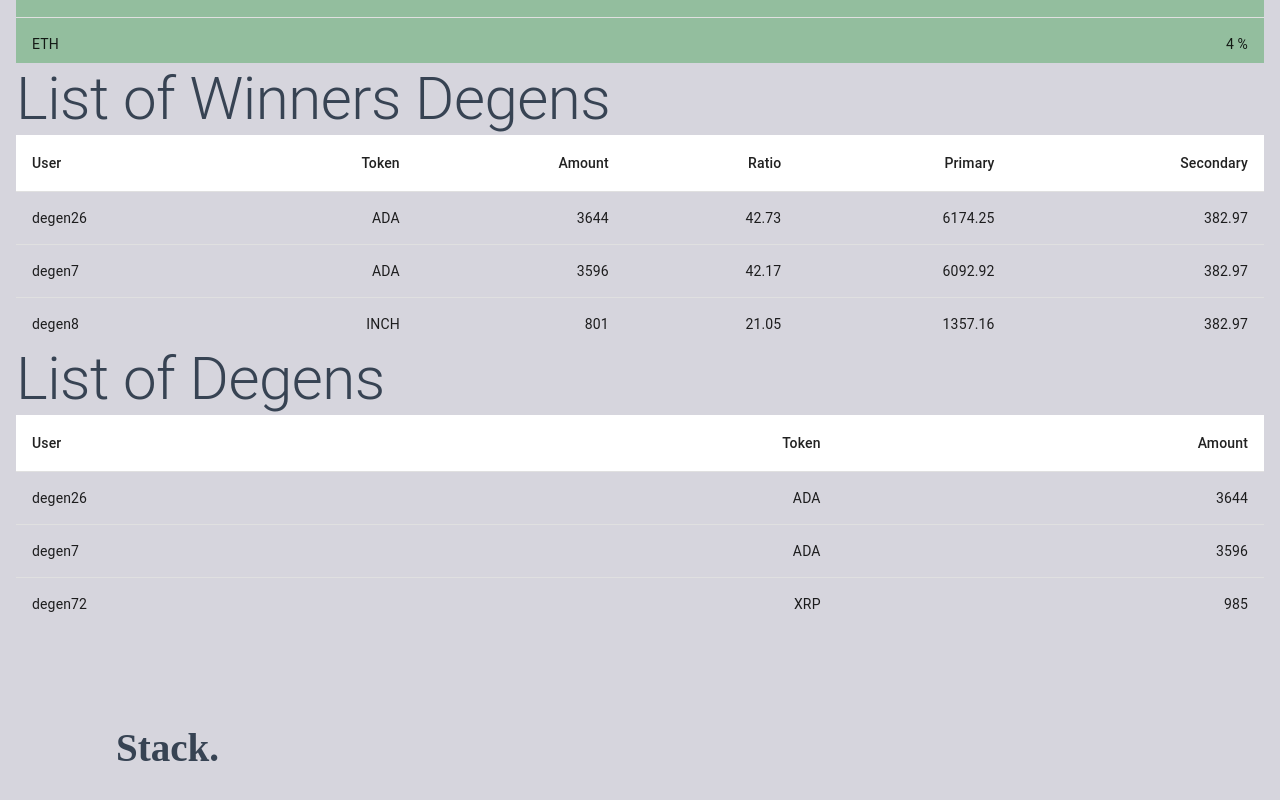
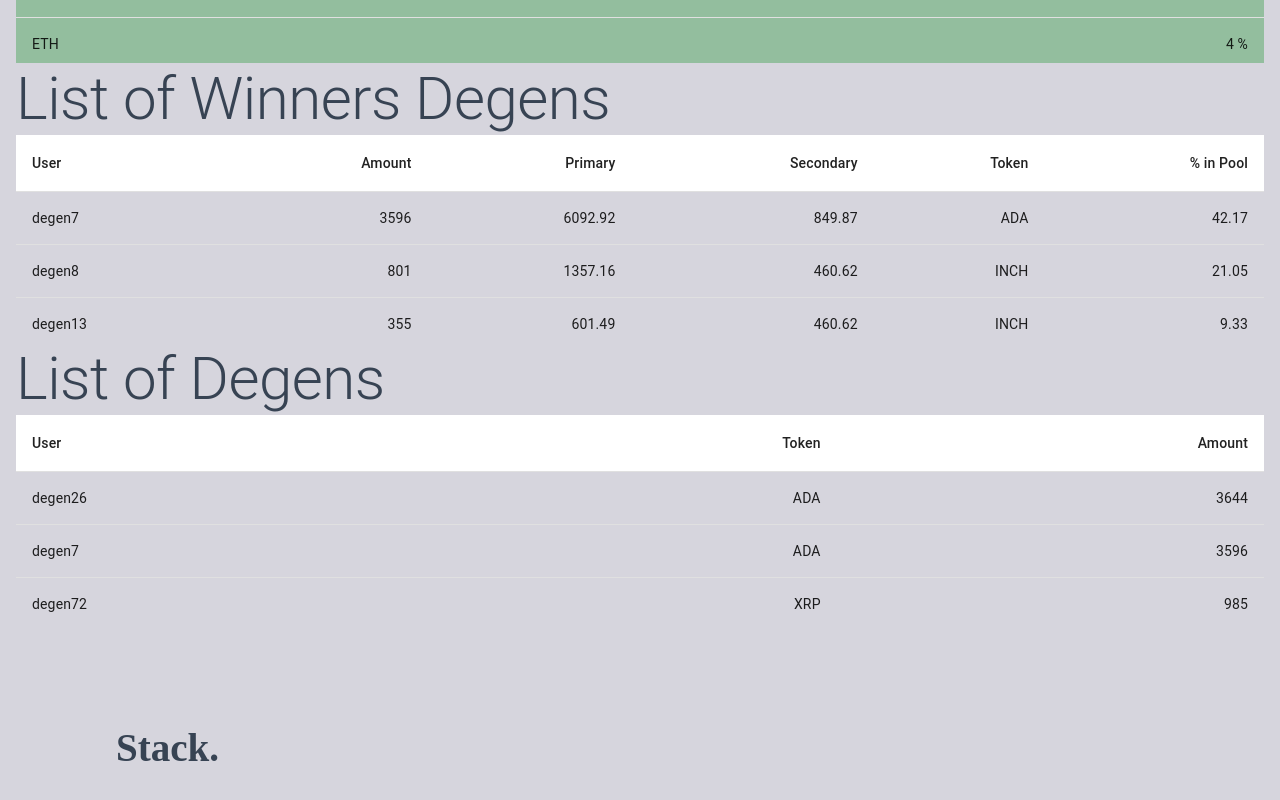
Before and after one commit to lamachina/kotkitty, a React (Vite) app: page / in a window 1280 px wide. Shown: the part 1520-2320 px from the top of the page. Built offline with nearby package versions, Linux system fonts and the light colour scheme; a web font is replaced by a local one.

Commit message:
new test

```diff
--- a/src/components/sections/PrototypeVisu.jsx
+++ b/src/components/sections/PrototypeVisu.jsx
@@ -2,7 +2,7 @@ import { Grid, Paper, Stack, Table, TableBody, TableCell, TableContainer, TableH
 import React from 'react';
 import {
     getTopThreeTokens, getTotalTopThreeAmount, getTotalAmountForAllUsers,
-    getPercentWithDecimals, getUnitFromPercent, getPercentTopPerTop3, getPoolTrade, getAvgEvmTopThree, getAvgEvm, getTopTokenBets, getNumNonVoters, getOtherTokenData
+    getPercentWithDecimals, getUnitFromPercent, getPercentTopPerTop3, getPoolTrade, getAvgEvmTopThree, getAvgEvm, getTopTokenBets, getOtherTokenData
 } from './calc';
 
 const generateRandomData = () => {
@@ -174,22 +174,23 @@ function PrototypeVisu() {
                         <TableHead sx={{ background: '#eeeeee' }}>
                             <TableRow>
                                 <TableCell>User</TableCell>
-                                <TableCell align="right">Token</TableCell>
                                 <TableCell align="right">Amount</TableCell>
-                                <TableCell align="right">Ratio</TableCell>
                                 <TableCell align="right">Primary</TableCell>
                                 <TableCell align="right">Secondary</TableCell>
+                                <TableCell align="right">Token</TableCell>
+                                <TableCell align="right">% in Pool</TableCell>
+
                             </TableRow>
                         </TableHead>
                         <TableBody>
-                            {TopTokenBets.sort((a, b) => b.ratio - a.ratio).map((degen, index) => (
+                            {TopTokenBets.map((degen, index) => (
                                 <TableRow key={degen.name}>
                                     <TableCell>{degen.name}</TableCell>
+                                    <TableCell align="right">{degen.amount_bet}</TableCell>
+                                    <TableCell align="right">{degen.benef}</TableCell>
+                                    <TableCell align="right">{OtherTokenData[index]}</TableCell>
                                     <TableCell align="right">{degen.token}</TableCell>
-                                    <TableCell align="right">{degen.amount_bet}</TableCell>
                                     <TableCell align="right">{degen.ratio}</TableCell>
-                                    <TableCell align="right">{degen.benef}</TableCell>
-                                    <TableCell align="right">{Math.round(OtherTokenData[0].equityprop + OtherTokenData[1].equityprop * 100) / 100}</TableCell>
                                 </TableRow>
                             ))}
                         </TableBody>
--- a/src/components/sections/calc.js
+++ b/src/components/sections/calc.js
@@ -71,7 +71,7 @@ export function getAvgEvm(pool, tokenValues) {
     const topThreeTokens = getTopThreeTokens(pool);
     const tokens = Object.keys(tokenValues).filter(token => !topThreeTokens.includes(token));
     const sortedTokens = tokens.sort((a, b) => tokenValues[b].percentEv - tokenValues[a].percentEv);
-    const topTwelveTokens = sortedTokens.slice(0, 9);
+    const topTwelveTokens = sortedTokens.slice(0, 12);
     const evmValues = topTwelveTokens.map(token => tokenValues[token].percentEv);
     const avgEvm = evmValues.reduce((sum, ev) => sum + ev, 0) / evmValues.length;
 
@@ -141,23 +141,21 @@ export function getTopTokenBets(users, topThreeTokens, InitialPool, poolTrades)
 export function getOtherTokenData(TopTokenBets, InitialPool, poolTrades, topThreeTokens) {
     const otherTokenData = [];
 
-    // Get an array of the other two tokens
-    const otherTokens = Object.keys(InitialPool.tokenBets).filter(token => token !== TopTokenBets.token && topThreeTokens.includes(token)).slice(0, 2);
+    for (let i = 0; i < TopTokenBets.length; i++) {
+        const token = TopTokenBets[i].token;
 
-    // Calculate the sum of betCount of the other two tokens
-    const otherBetCountSum = otherTokens.reduce((sum, token) => sum + InitialPool.tokenBets[token].betCount, 0);
+        // Get an array of the other two tokens
+        const otherTokens = topThreeTokens.filter(t => t !== token);
+        console.log('otherTokens' + otherTokens);
+        // Calculate the sum of betCount of the other two tokens
+        const otherBetCountSum = otherTokens.reduce((sum, t) => sum + InitialPool.tokenBets[t].betCount, 0);
+        console.log('otherBetCountSum' + otherBetCountSum);
+        const finalValue = poolTrades.find((trade) => trade.tokenName === token)?.finalValue;
+        console.log('finalValue' + finalValue);
+        const equityprop = Math.round((finalValue / 2 / otherBetCountSum) * 100) / 100
+        console.log('equityprop' + equityprop);
 
-    for (let token of otherTokens) {
-        const betCount = InitialPool.tokenBets[token].betCount;
-        const finalValue = poolTrades.find((trade) => trade.tokenName === token)?.finalValue;
-        const equityprop = finalValue / 2 / otherBetCountSum;
-
-        otherTokenData.push({
-            token: token,
-            betCount: betCount,
-            finalValue: finalValue,
-            equityprop: equityprop
-        });
+        otherTokenData.push(equityprop);
     }
 
     return otherTokenData;
@@ -166,39 +164,7 @@ export function getOtherTokenData(TopTokenBets, InitialPool, poolTrades, topThre
 
 
 
-export function getNumNonVoters(topTokenBets, InitialPool, token) {
-    // Find the index of the pool that matches the given token
-    const poolIndex = InitialPool.findIndex((pool) => pool.token === token);
 
-    if (poolIndex === -1) {
-        // The given token wasn't found in the InitialPool, so return null
-        return null;
-    }
-
-    // Get the betCount for the given token from the InitialPool
-    const tokenBetCount = InitialPool[poolIndex].betCount;
-
-    // Create a Set of the voters who bet on the given token
-    const tokenVoters = new Set(topTokenBets.filter((bet) => bet.token === token).map((bet) => bet.name));
-
-    // Calculate the number of voters who did not bet on the given token
-    const nonVotersCount = InitialPool.reduce((sum, pool, i) => {
-        // Ignore the pool for the given token
-        if (i === poolIndex) {
-            return sum;
-        }
-
-        // Add the betCount for pools that aren't the given token and whose voters did not bet on the given token
-        const voters = new Set(Object.keys(pool.voters));
-        if (![...voters].some((voter) => tokenVoters.has(voter))) {
-            sum += pool.betCount;
-        }
-
-        return sum;
-    }, 0);
-
-    return nonVotersCount;
-}
 
 
 
```
